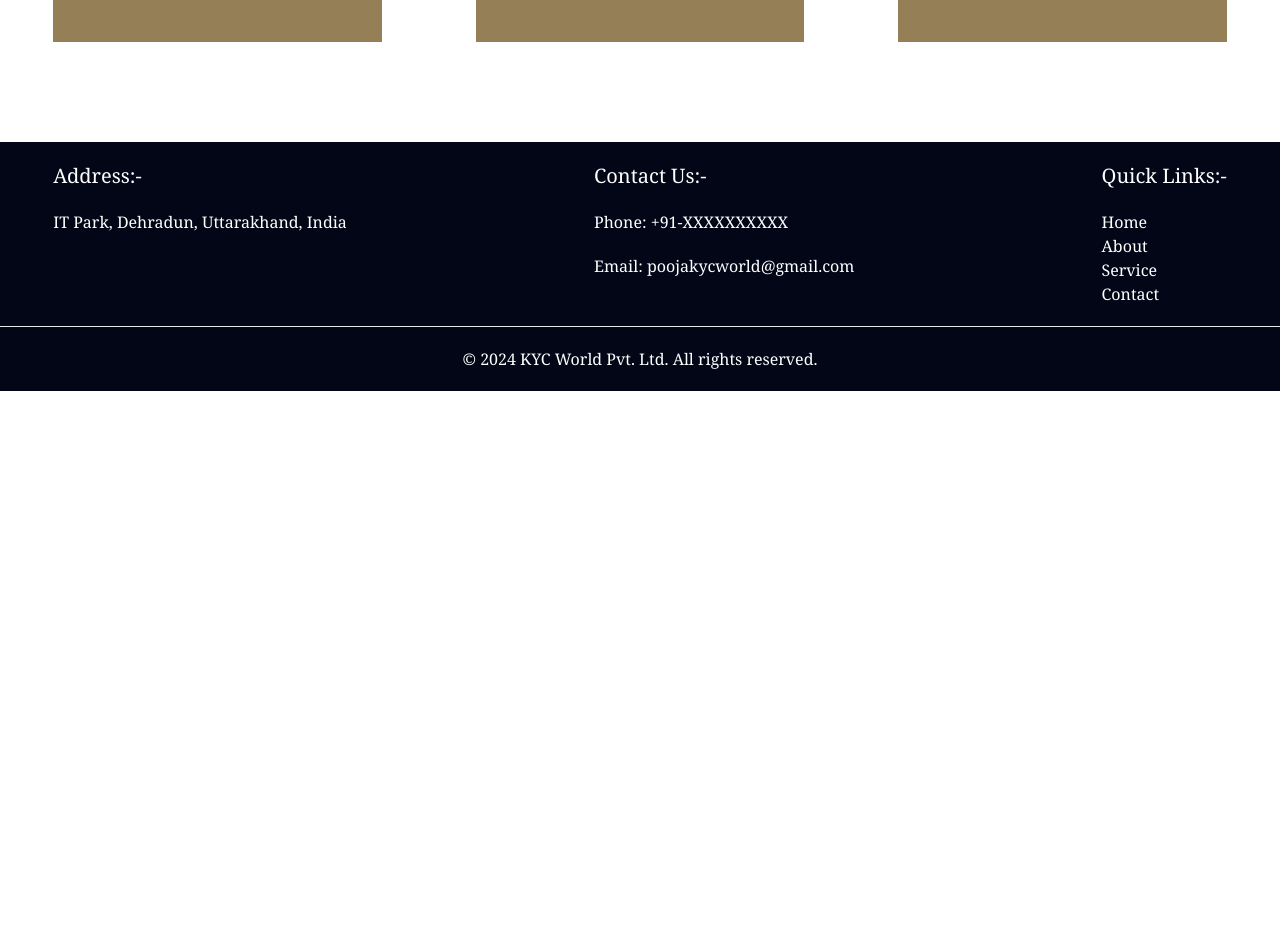
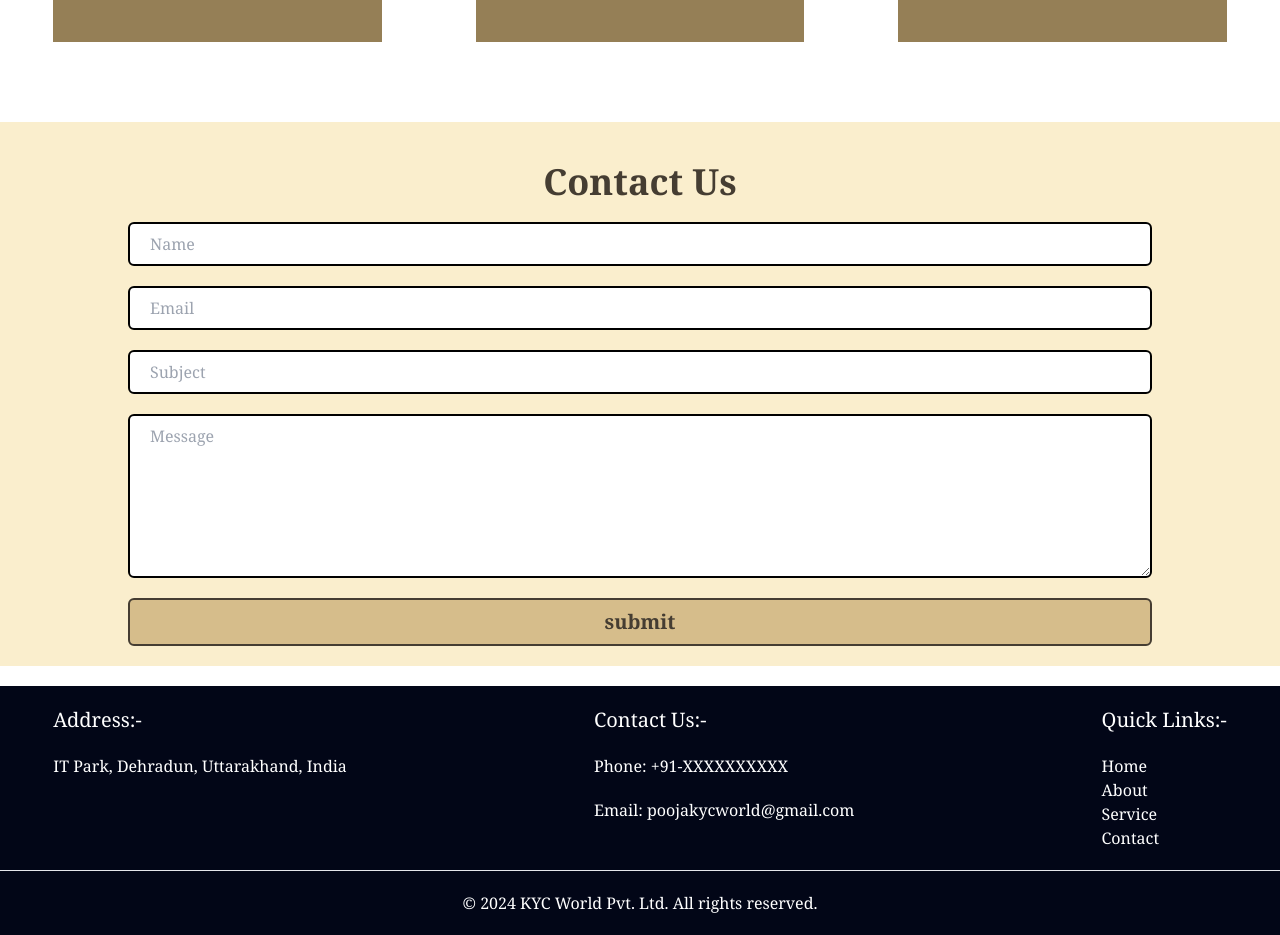
Before and after one commit to Av-Akshay/appKyc, a React (Vite) app: page /about in a window 1280 px wide. Shown: the part 1160-2095 px from the top of the page. Before the commit the page ends 1551 px from the top, so only its background shows below. Built offline with nearby package versions, Linux system fonts and the light colour scheme.

Commit message:
feat: update about page with contact us section

```diff
--- a/src/components/contact/ContactForm.jsx
+++ b/src/components/contact/ContactForm.jsx
@@ -3,10 +3,10 @@ import Input from "../Input";
 import Button from "../Button";
 import useContact from "../../hooks/useContact";
 
-const ContactForm = () => {
+const ContactForm = ({ className }) => {
   const { register, handleSubmit, errors, handelSubmitForm } = useContact();
   return (
-    <div className="w-1/2 flex items-center justify-center animate-leftSlider">
+    <div className={` flex items-center justify-center ${className}`}>
       <form
         onSubmit={handleSubmit(handelSubmitForm)}
         className=" w-4/5 flex flex-col gap-5"
@@ -57,7 +57,7 @@ const ContactForm = () => {
         <Button
           text={"submit"}
           type={"submit"}
-          className={"border-2 p-2 bg-[#d6bd8b]  border-dark text-dark"}
+          className={"border-2 p-2 bg-[#d6bd8b]  border-dark text-dark w-full"}
         />
       </form>
     </div>
--- a/src/hooks/useContact.js
+++ b/src/hooks/useContact.js
@@ -13,6 +13,8 @@ const useContact = () => {
       data.subject
     )}&body=${encodeURIComponent(data.message)}`;
     window.location.href = mailtoLink;
+
+    reset();
   };
   return {
     handleSubmit,
--- a/src/pages/About.jsx
+++ b/src/pages/About.jsx
@@ -1,6 +1,6 @@
 import React from "react";
 import kycLogo from "../assets/Images/kycLogo.png";
-import { Mission } from "../components";
+import { Mission, ContactForm } from "../components";
 
 const About = () => {
   return (
@@ -39,6 +39,14 @@ const About = () => {
         </div>
       </section>
       <Mission />
+      <div className="py-5 bg-lighter">
+        <div className="text-center">
+          <h1 className=" relative capitalize text-4xl font-semibold inline-block my-5 font-serif text-dark after:transition-all after:hover:w-full after:content-[' '] after:absolute after:w-0 after:h-[0.15rem] after:left-0 after:bg-light after:top-full ">
+            Contact us
+          </h1>
+        </div>
+        <ContactForm />
+      </div>
     </div>
   );
 };
--- a/src/pages/ContactUs.jsx
+++ b/src/pages/ContactUs.jsx
@@ -8,7 +8,7 @@ const ContactUs = () => {
   return (
     <div className="h-[90vh] w-full flex items-center justify-center overflow-hidden">
       <CompanyContact />
-      <ContactForm />
+      <ContactForm className={" animate-leftSlider w-1/2"} />
     </div>
   );
 };
--- a/tailwind.config.js
+++ b/tailwind.config.js
@@ -6,6 +6,7 @@ export default {
       colors: {
         dark: "#453d32",
         light: "#957f56",
+        lighter: "#faeecd",
       },
       animation: {
         downToUp: "downToUp 0.5s linear",
```
